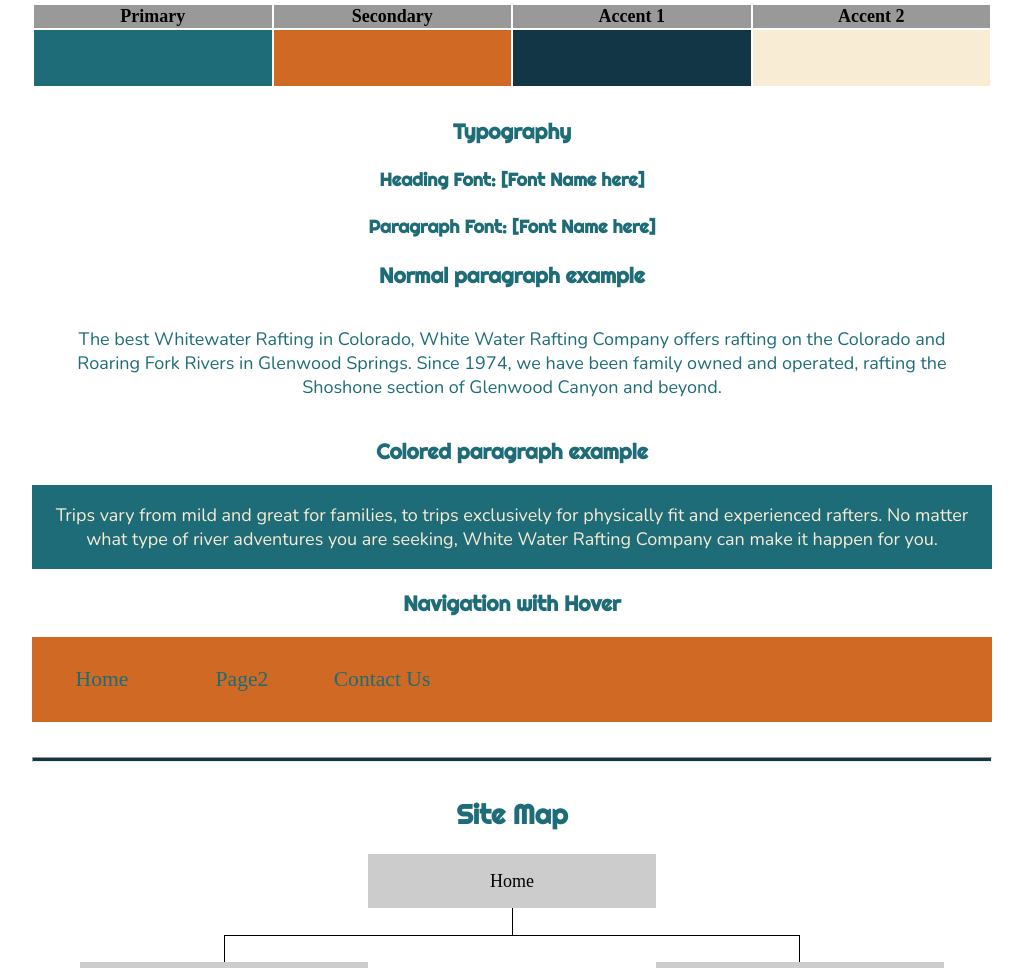
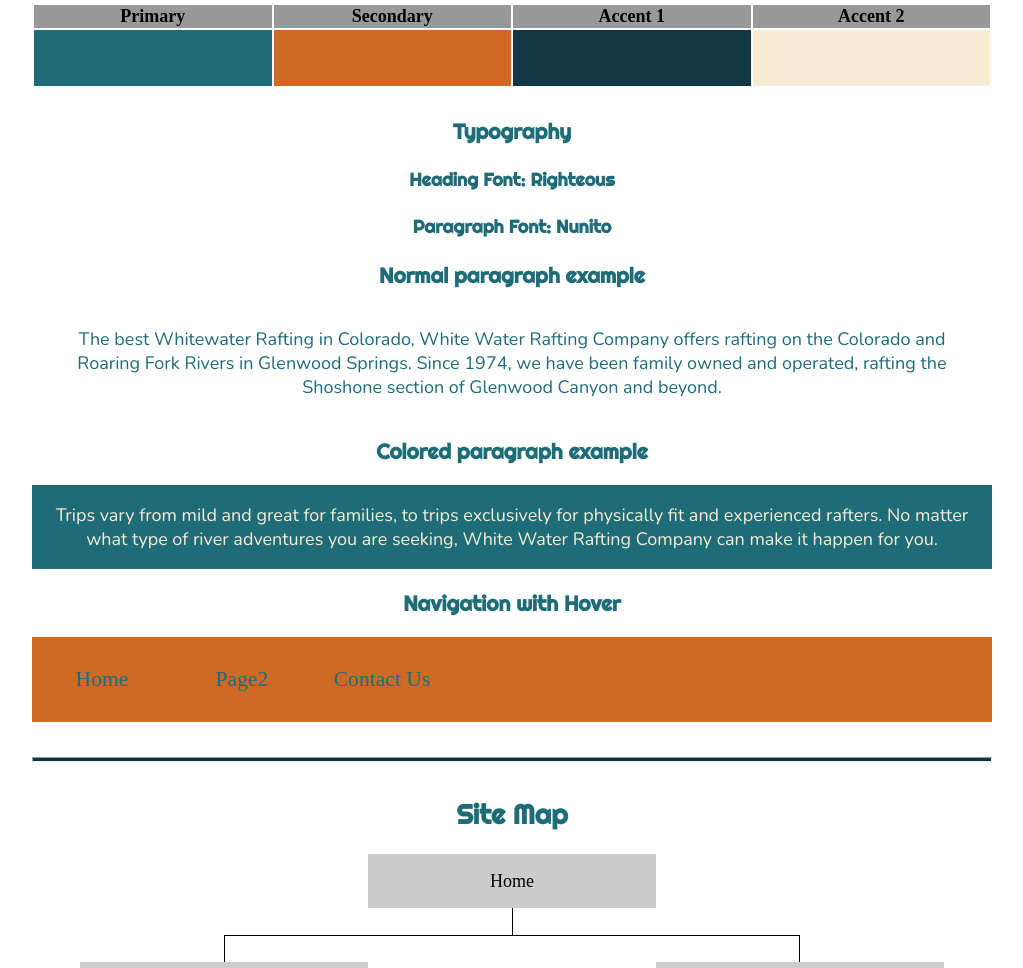
Before and after one commit to lilbrojoe12/WDD130, a plain HTML site: page wwr/site-plan-rafting.html in a window 1280 px wide. Shown: the part 1363-2331 px from the top of the page, without its empty margins (128-1151 px from the left). Drawn offline with nearby package versions, Linux system fonts and the light colour scheme.

Commit message:
Update site-plan-rafting.html

```diff
--- a/wwr/site-plan-rafting.html
+++ b/wwr/site-plan-rafting.html
@@ -72,11 +72,11 @@
 
       <h4>
         <!-- TODO: Week 02 - replace [Font Name here] with your chosen heading font -->
-        Heading Font: [Font Name here]
+        Heading Font: Righteous
       </h4>
       <h4>
         <!-- TODO: Week 02 - replace [Font Name here] with your chosen paragraph font -->
-        Paragraph Font: [Font Name here]
+        Paragraph Font: Nunito
       </h4>
       <h3>Normal paragraph example</h3>
       <p>
```
